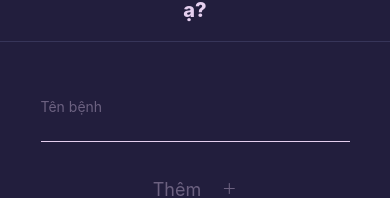
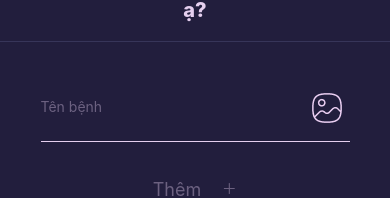
Before and after one commit to TalJa1/MamaMate, a React Native app: screen /Medicalhistory in a window 390 px wide. Shown: the part 212-410 px from the top of the page. Built offline with nearby package versions, Linux system fonts and the light colour scheme.

Commit message:
add icons and style input view

```diff
--- a/pages/MedicalhistoryPage.tsx
+++ b/pages/MedicalhistoryPage.tsx
@@ -6,6 +6,7 @@ import {
   TextInput,
   Dimensions,
   TouchableOpacity,
+  Image,
 } from 'react-native';
 import React from 'react';
 import QuestionPageLayout from '../components/QuestionPageLayout';
@@ -20,6 +21,12 @@ const MedicalhistoryPage = () => {
     return (
       <View>
         <View style={styles.container}>
+          <View style={styles.SectionStyle}>
+            <TouchableOpacity
+              style={styles.ImageStyle}
+              onPress={() => console.log('image')}>
+              <Image source={require('../assets/Icons/image.png')} />
+            </TouchableOpacity>
             <TextInput
               placeholder="Tên bệnh"
               onChangeText={setDiseaseName}
@@ -27,6 +34,7 @@ const MedicalhistoryPage = () => {
               style={styles.textInput}
               value={diseaseName}
             />
+          </View>
           <TouchableOpacity style={styles.btnAdd}>
             <Text style={styles.inputTxtBtn}>Thêm</Text>
             <Text style={styles.inputIcon}>+</Text>
@@ -75,6 +83,18 @@ const styles = StyleSheet.create({
     fontSize: 25,
     fontWeight: '200',
   },
+  SectionStyle: {
+    flexDirection: 'row',
+    justifyContent: 'center',
+    alignItems: 'center',
+  },
+  ImageStyle: {
+    position: 'absolute',
+    right: 10,
+    height: 28,
+    width: 28,
+    zIndex: 1,
+  },
 });
 
 export default MedicalhistoryPage;
```
Also changed, not shown: assets/Icons/edit.png (added), assets/Icons/image.png (added). Lines whose indentation alone changed are shown as unchanged.
